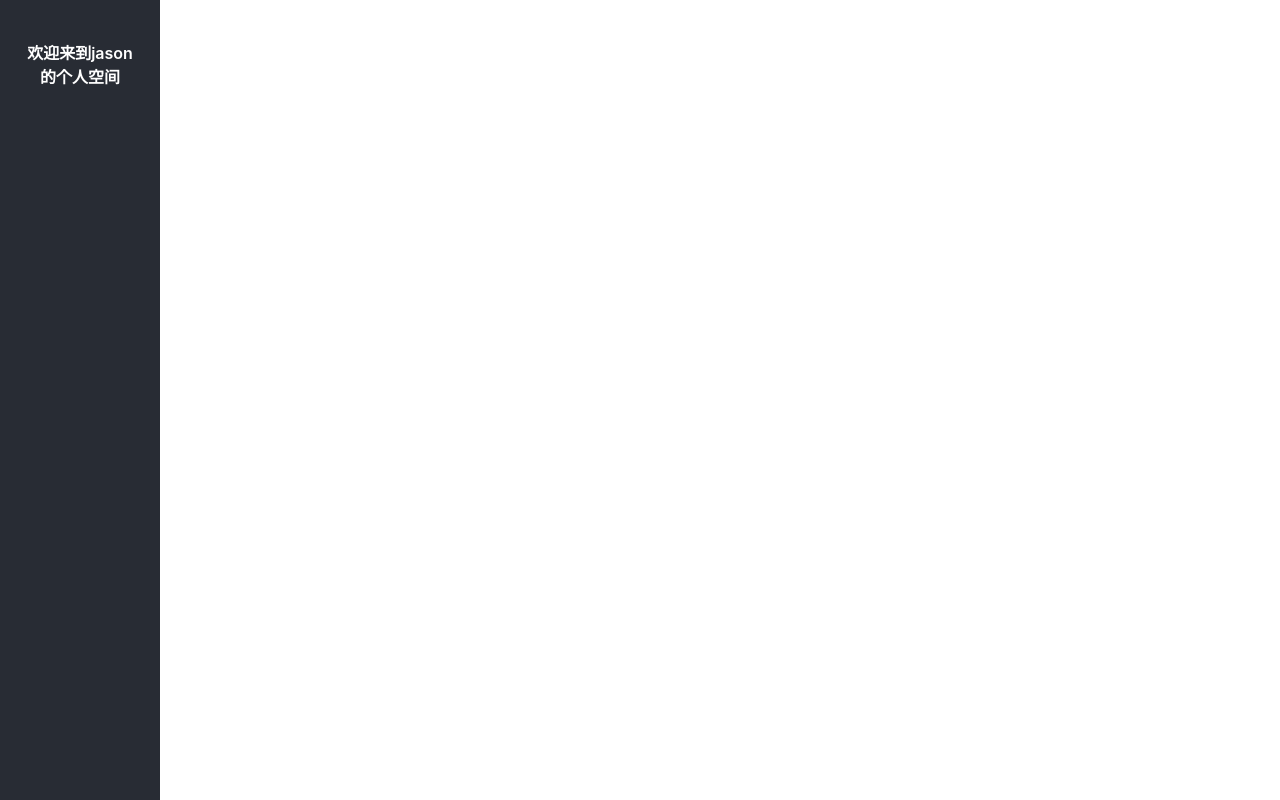
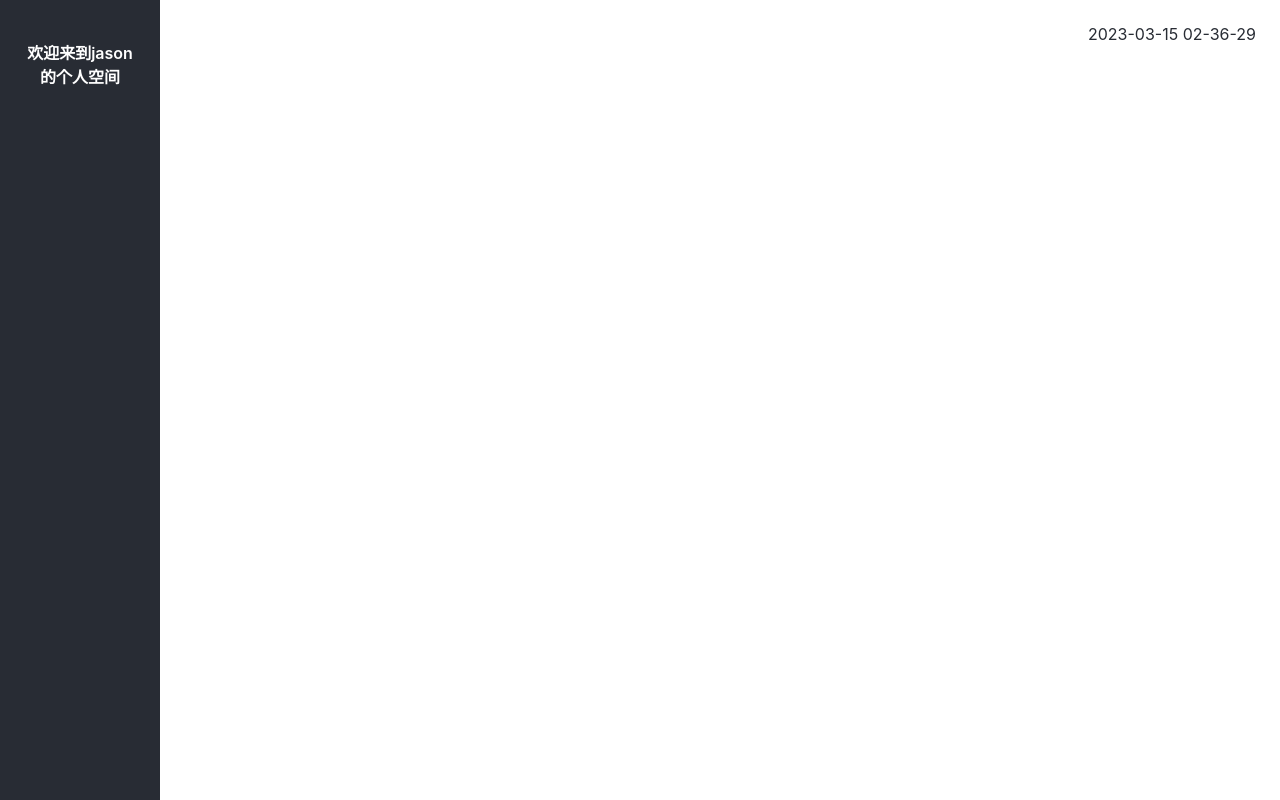
Before and after one commit to jasonzxw/react-cloud, a React (Create React App) app: page / in a window 1280 px wide. Built offline with nearby package versions, Linux system fonts and the light colour scheme.

Commit message:
init timer component

```diff
--- a/src/App.css
+++ b/src/App.css
@@ -23,7 +23,9 @@ html ,body{
   font-weight: 600;
 }
 .App-main{
+  padding: 24px;
   flex: 1;
+  color: #282c34;
 }
 
 @media only screen and (max-width: 700px) {
--- a/src/App.js
+++ b/src/App.js
@@ -1,4 +1,5 @@
 import './App.css';
+import Main from './components/Main/Main';
 
 function App() {
   return (
@@ -9,7 +10,7 @@ function App() {
         </div>
       </aside>
       <main className='App-main'>
-
+        <Main />
       </main>
       {/* <header className="App-header">
         <p>
--- /dev/null
+++ b/src/components/Main/Main.js
@@ -0,0 +1,12 @@
+
+import  Timer from '../Timer/Timer'
+
+const Main = () => {
+    return (
+        <>
+        <Timer />
+        </>
+    )
+}
+
+export default Main
--- /dev/null
+++ b/src/components/Timer/Timer.css
@@ -0,0 +1,12 @@
+.Timer-display{
+    text-align: right;
+}
+
+@media only screen and (max-width: 700px){
+    .Timer-display{
+        position: fixed;
+        left: 50%;
+        transform: translateX(-50%);
+        bottom: 20px;
+    }
+}
--- /dev/null
+++ b/src/components/Timer/Timer.js
@@ -0,0 +1,49 @@
+import { useEffect , useState } from 'react'
+import './Timer.css'
+
+const Timer = () => {
+
+    const renderDateString = (rest = 'origin') => {
+        const { year , month , day , hours , min , sec} = getCurrentDate();
+        return year+ '-' + month + '-'+ day + '  '+ hours+ '-' + min + '-'+ sec
+    }
+
+    const getCurrentDate = () => {
+        const curDate = new Date();
+        let year = curDate.getFullYear() ;
+        //0-11
+        let month = format(curDate.getMonth()+1) ;
+        // 1-31
+        let day = curDate.getDate() ;
+        // 0-23
+        let hours = format(curDate.getHours()) ;
+        // 0-59
+        let min = format(curDate.getMinutes());
+        // 0-59
+        let sec = format(curDate.getSeconds() + 1);
+        return { year , month , day , hours , min , sec}
+    }
+
+    const format = (num) => {
+        return num<10 ? '0'+ num : num
+    }
+
+    const [date , setDate] = useState(renderDateString) ;
+
+    useEffect(()=>{
+
+        const timerId = setInterval(()=>{
+            setDate(renderDateString('interval'))
+        },1000)
+
+        return () => clearInterval(timerId) ;
+    })
+
+    return (
+        <div className='Timer-display'>
+            {date}
+        </div>
+    )
+}
+
+export default Timer
```
